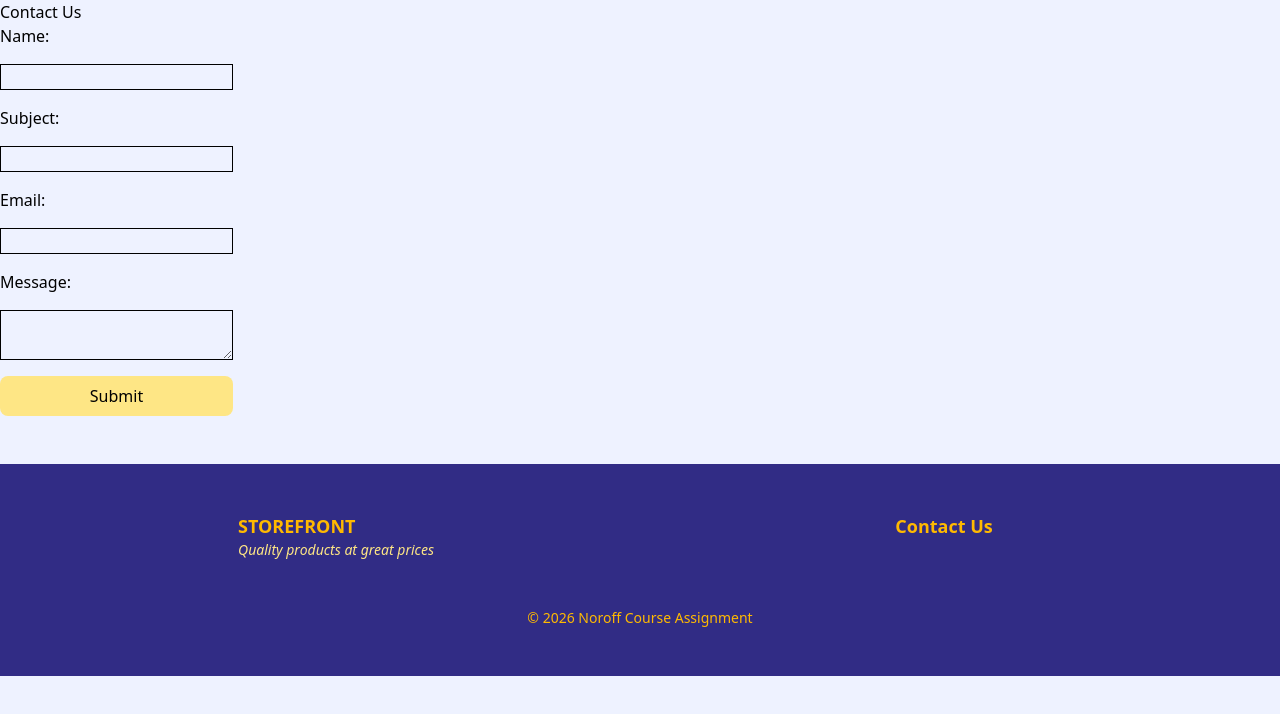
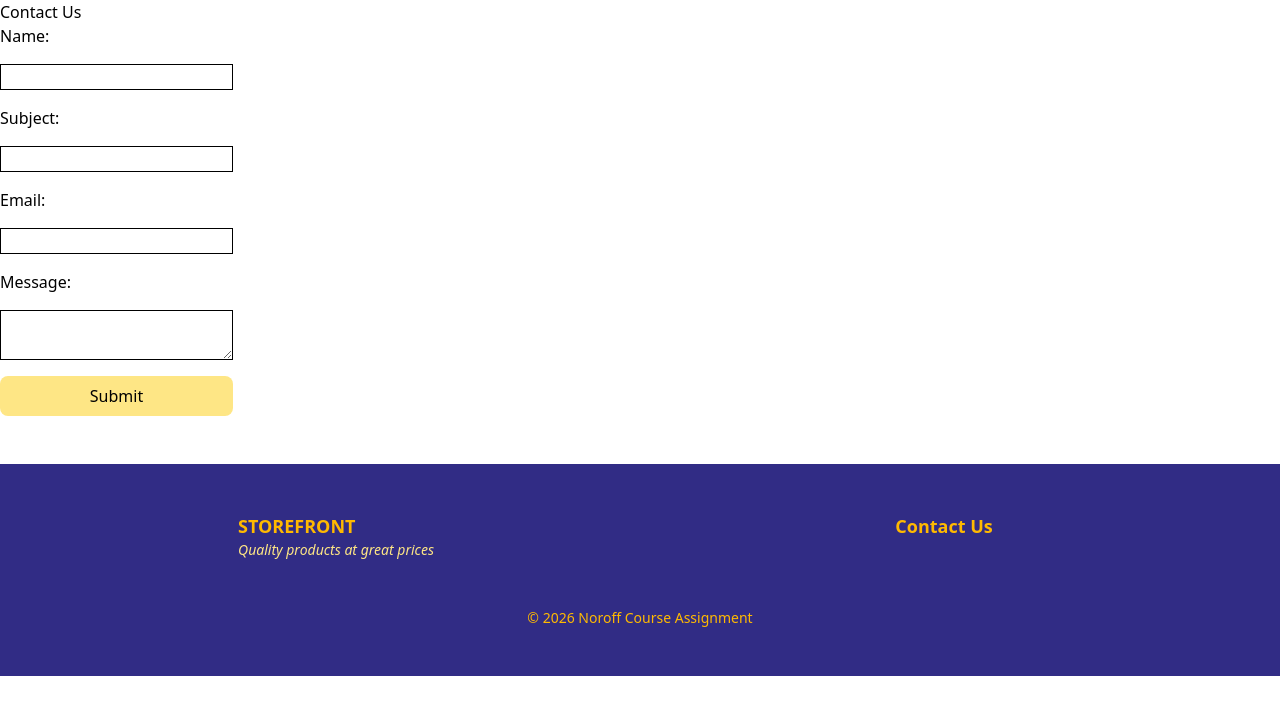
Before and after one commit to NoroffFEU/jsfw-2025-v1-tina-js-framework, a Next.js app in the folder storefront/: page /contact in a window 1280 px wide. Shown: the top 714 px of the page. Built offline with nearby package versions, Linux system fonts and the light colour scheme.

Commit message:
REFACTOR bg-style

```diff
--- a/storefront/app/layout.tsx
+++ b/storefront/app/layout.tsx
@@ -18,7 +18,7 @@ export default function RootLayout({
   return (
     <html lang="en" >
       <body
-        className=" bg-indigo-50 "
+        className=" "
       >
         <main >{children}</main>
 
--- a/storefront/app/product/[id]/page.tsx
+++ b/storefront/app/product/[id]/page.tsx
@@ -12,7 +12,7 @@ export default async function ProductDetailPage({
 
   return (
 
-    <div className="bg-indigo-50 space-y-6">
+    <div className=" space-y-6">
       <ProductDetailsCard product={product} />
 
     </div>
```
